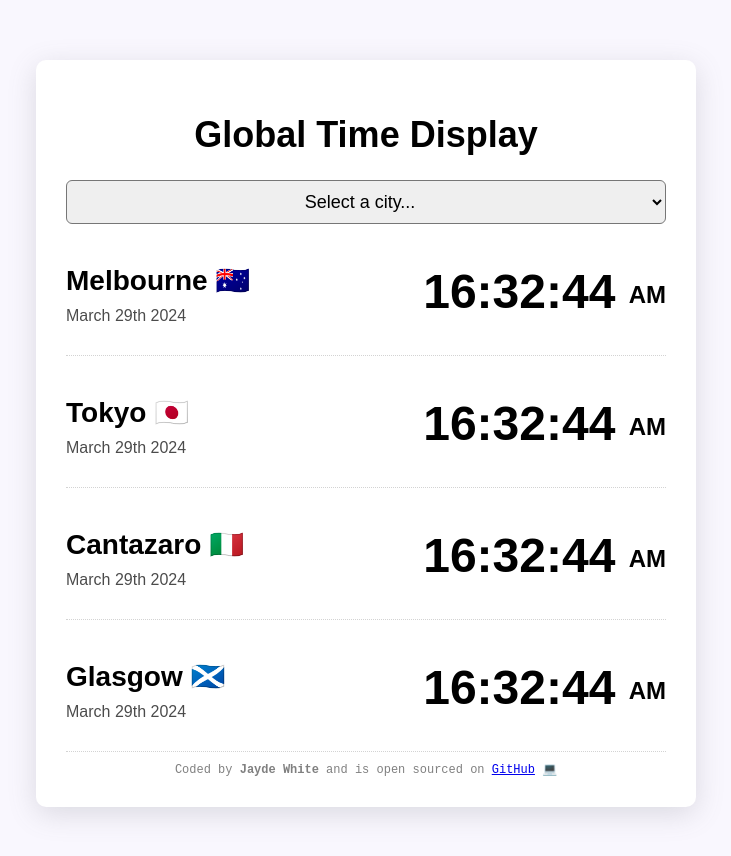
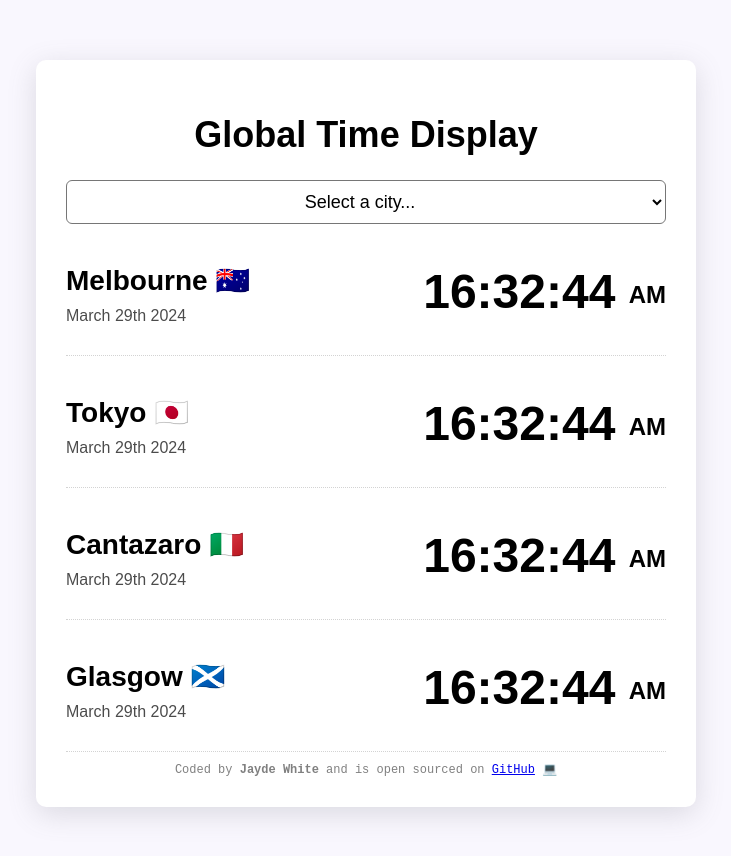
Before and after one commit to jaydewhyte1992/World-Clock, a plain HTML site: page index.html in a window 1280 px wide. Shown: the whole page, without its empty margins (274-1005 px from the left). Drawn offline with Linux system fonts and the light colour scheme.

Commit message:
removed some css

```diff
--- a/index.html
+++ b/index.html
@@ -9,7 +9,7 @@
   <body>
     <div class="container">
       <h1>Global Time Display</h1>
-      <select class="dropdown">
+      <select>
         <option value="">Select a city...</option>
         <option value="">Canberra</option>
         <option value="">Prague</option>
--- a/src/style.css
+++ b/src/style.css
@@ -12,13 +12,16 @@ h2 {
   font-size: 28px;
 }
 select {
+  background-color: transparent;
   display: block;
   width: 100%;
   padding: 10px;
   font-size: 18px;
   border-radius: 6px;
   text-align: center;
+  cursor: pointer;
 }
+
 .container {
   max-width: 600px;
   margin: 60px auto;
```
